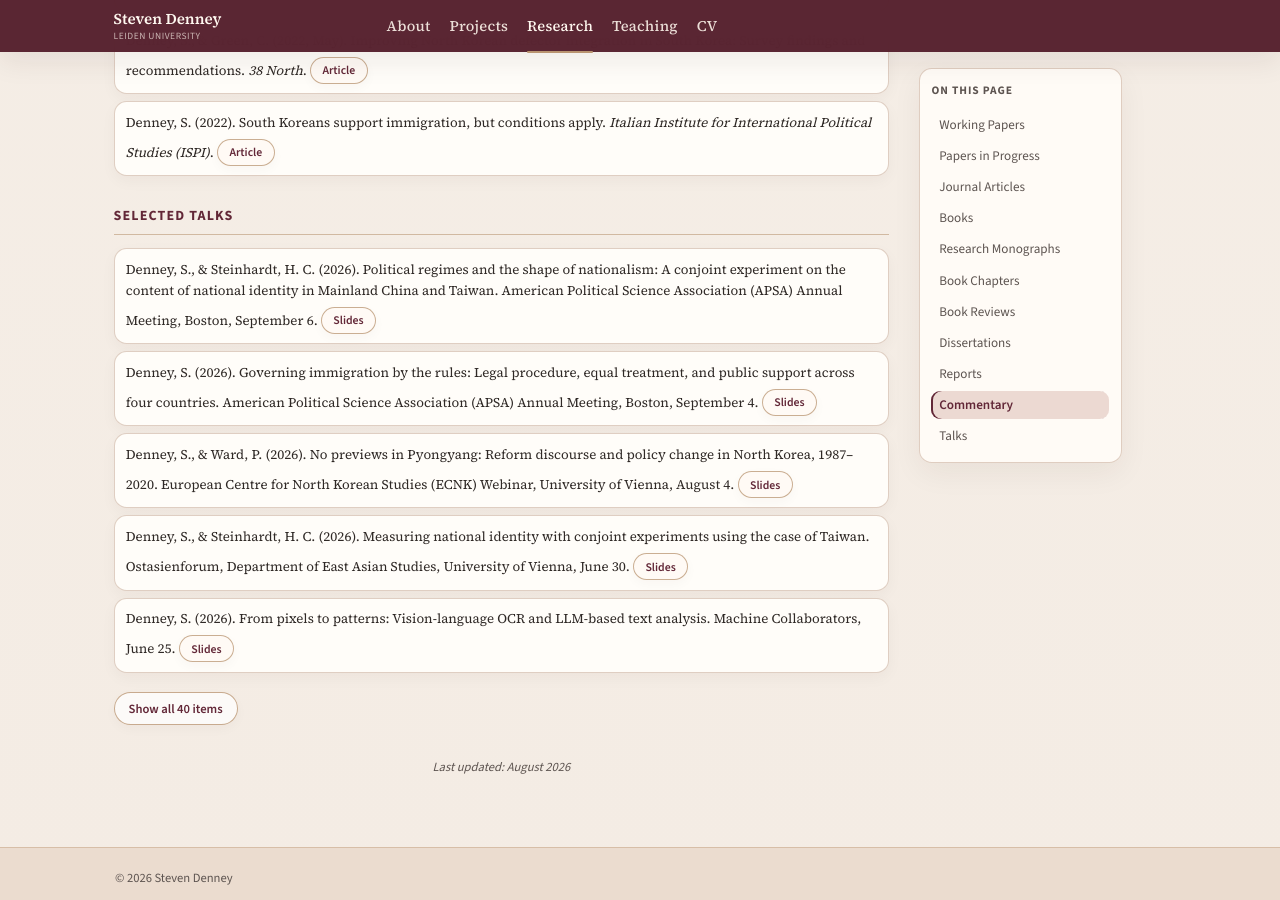
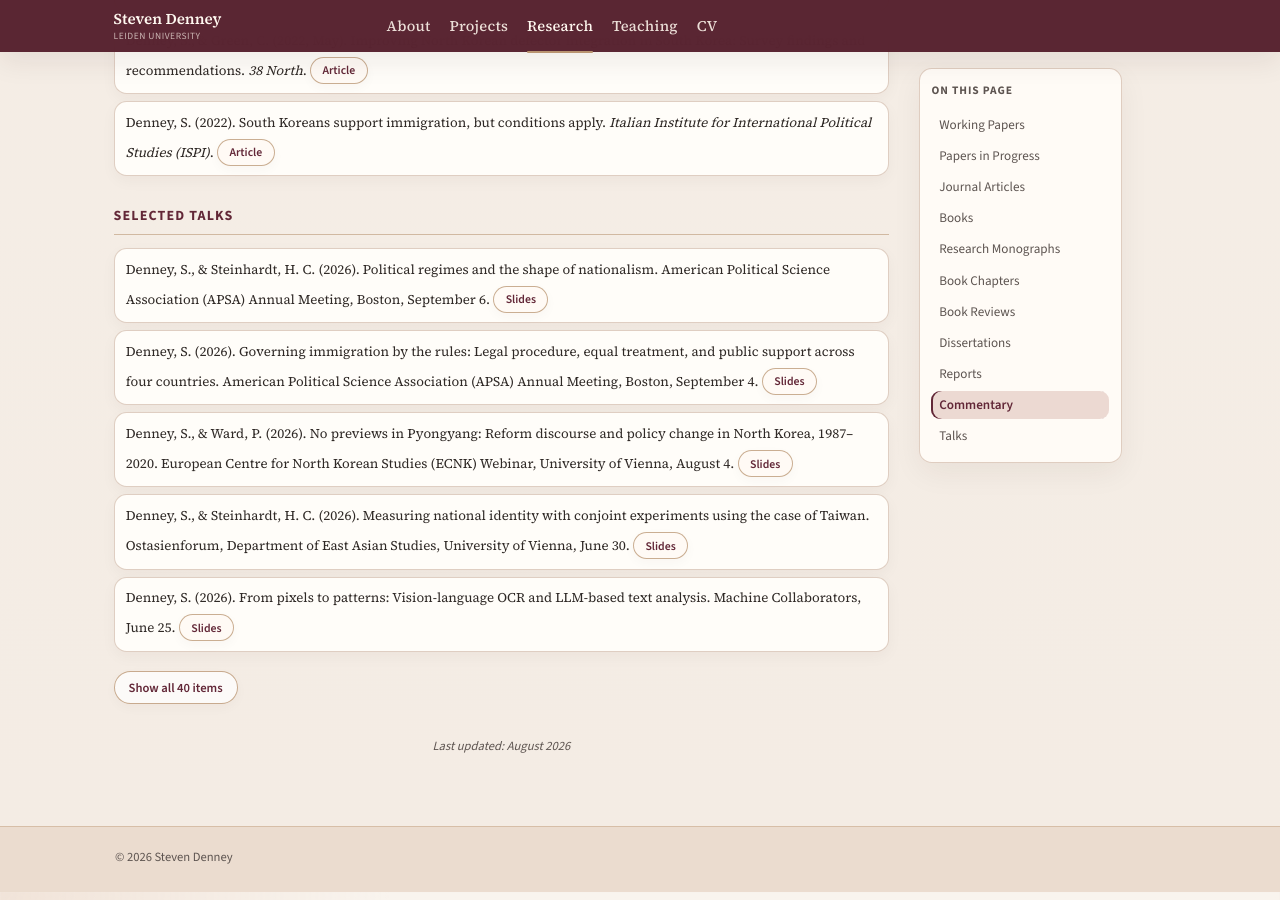
Before and after one commit to scdenney/scdenney.github.io, a Jekyll site: the page built from research.md, in a window 1280 px wide and 900 px high, scrolled down 4230 px. Built offline with Jekyll 4.4.1, drawn with Linux system fonts in a browser that asks for light colours.

Commit message:
Shorten the APSA nationalism talk title in Selected Talks
Drop the subtitle so the entry fits on one line.

Claude-Session: https://claude.ai/code/session_01GrotPGF8GaWcSJvPHUcbAY

```diff
--- a/research.md
+++ b/research.md
@@ -366,7 +366,7 @@ Denney, S. (2022). South Koreans support immigration, but conditions apply. <em>
 <h2 id="talks">Selected Talks</h2>
 
 <p class="publication-item">
-Denney, S., & Steinhardt, H. C. (2026). Political regimes and the shape of nationalism: A conjoint experiment on the content of national identity in Mainland China and Taiwan. American Political Science Association (APSA) Annual Meeting, Boston, September 6. <a href="/assets/slides/political-regimes-nationalism/" target="_blank" rel="noopener noreferrer" class="resource-link">Slides</a>
+Denney, S., & Steinhardt, H. C. (2026). Political regimes and the shape of nationalism. American Political Science Association (APSA) Annual Meeting, Boston, September 6. <a href="/assets/slides/political-regimes-nationalism/" target="_blank" rel="noopener noreferrer" class="resource-link">Slides</a>
 </p>
 
 <p class="publication-item">
```
